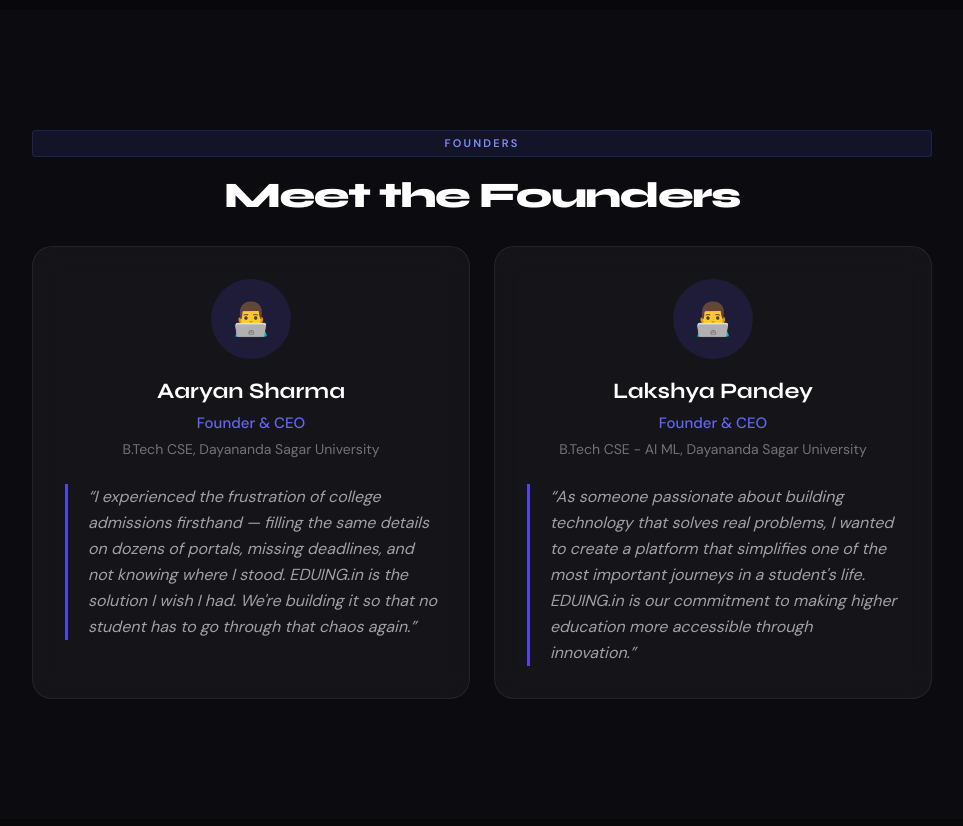
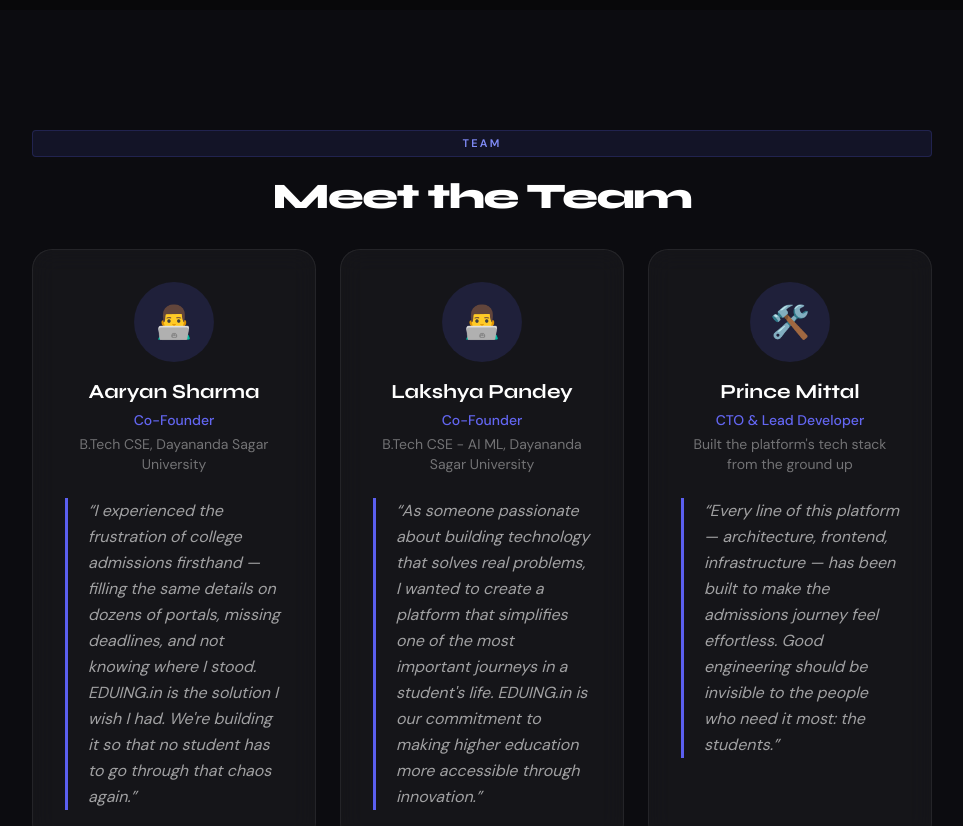
Before and after one commit to ItsMeAaryan/eduing-landing, a Next.js app: page /about in a window 1280 px wide. Shown: the part 1700-2526 px from the top of the page, without its empty margins (158-1121 px from the left). Built offline with nearby package versions, Linux system fonts and the light colour scheme; no server answers.

Commit message:
add team credits: founders and CTO, update About and README

```diff
--- a/app/about/page.tsx
+++ b/app/about/page.tsx
@@ -3,7 +3,7 @@ import AnimatedSection from '@/components/ui/AnimatedSection';
 
 export const metadata: Metadata = {
   title: 'About — EDUING.in',
-  description: 'Learn about EDUING.in, our mission to simplify university admissions across India, and meet our founder Aaryan Sharma.',
+  description: 'Learn about EDUING.in, our mission to simplify university admissions across India, and meet the team behind it.',
   openGraph: {
     title: 'About — EDUING.in',
     description: 'Learn about EDUING.in, our mission to simplify university admissions across India.',
@@ -90,33 +90,20 @@ export default function AboutPage() {
       </section>
 
       {/* Founder */}
-      <section className="section-padding" style={{ background: '#0C0C10' }} id="about-founder">
-        <div className="mx-auto" style={{ maxWidth: '900px' }}>
+      <section className="section-padding bg-[#0C0C10]" id="about-founder">
+        <div className="mx-auto max-w-[900px]">
           <AnimatedSection>
-            <span className="section-label text-center block">FOUNDERS</span>
-            <h2 className="section-title mb-8 text-center" style={{ fontSize: '36px' }}>Meet the Founders</h2>
-            <div className="grid grid-cols-1 md:grid-cols-2 gap-6">
+            <span className="section-label block text-center">TEAM</span>
+            <h2 className="section-title mb-8 text-center text-4xl">Meet the Team</h2>
+            <div className="grid grid-cols-1 gap-6 md:grid-cols-3">
               <div className="mob-card text-center">
-              <div
-                className="w-20 h-20 rounded-full flex items-center justify-center text-[32px] mx-auto mb-4"
-                style={{ background: 'rgba(79,70,229,0.15)' }}
-              >
+                <div className="mx-auto mb-4 flex h-20 w-20 items-center justify-center rounded-full bg-accent/[0.15] text-[32px]" aria-hidden="true">
                   👨‍💻
                 </div>
-              <h3 className="text-[22px] font-bold text-white mb-1">Aaryan Sharma</h3>
-              <p className="text-[15px] font-medium mb-1" style={{ color: '#6366F1' }}>
-                Founder & CEO
-              </p>
-              <p className="text-[14px] mb-6" style={{ color: 'rgba(255,255,255,0.4)' }}>
-                B.Tech CSE, Dayananda Sagar University
-              </p>
-              <blockquote
-                className="text-[16px] leading-relaxed italic text-left pl-5"
-                style={{
-                  color: 'rgba(255,255,255,0.6)',
-                  borderLeft: '3px solid #4F46E5',
-                }}
-              >
+                <h3 className="mb-1 text-xl font-bold text-white">Aaryan Sharma</h3>
+                <p className="mb-1 text-sm font-medium text-accent-light">Co-Founder</p>
+                <p className="mb-6 text-sm text-white/40">B.Tech CSE, Dayananda Sagar University</p>
+                <blockquote className="border-l-[3px] border-accent pl-5 text-left text-base italic leading-relaxed text-white/60">
                   &ldquo;I experienced the frustration of college admissions firsthand —
                   filling the same details on dozens of portals, missing deadlines, and
                   not knowing where I stood. EDUING.in is the solution I wish I had.
@@ -125,30 +112,30 @@ export default function AboutPage() {
               </div>
 
               <div className="mob-card text-center">
-              <div
-                className="w-20 h-20 rounded-full flex items-center justify-center text-[32px] mx-auto mb-4"
-                style={{ background: 'rgba(79,70,229,0.15)' }}
-              >
+                <div className="mx-auto mb-4 flex h-20 w-20 items-center justify-center rounded-full bg-accent/[0.15] text-[32px]" aria-hidden="true">
                   👨‍💻
                 </div>
-              <h3 className="text-[22px] font-bold text-white mb-1">Lakshya Pandey</h3>
-              <p className="text-[15px] font-medium mb-1" style={{ color: '#6366F1' }}>
-                Founder & CEO
-              </p>
-              <p className="text-[14px] mb-6" style={{ color: 'rgba(255,255,255,0.4)' }}>
-                B.Tech CSE - AI ML, Dayananda Sagar University
-              </p>
-              <blockquote
-                className="text-[16px] leading-relaxed italic text-left pl-5"
-                style={{
-                  color: 'rgba(255,255,255,0.6)',
-                  borderLeft: '3px solid #4F46E5',
-                }}
-              >
+                <h3 className="mb-1 text-xl font-bold text-white">Lakshya Pandey</h3>
+                <p className="mb-1 text-sm font-medium text-accent-light">Co-Founder</p>
+                <p className="mb-6 text-sm text-white/40">B.Tech CSE - AI ML, Dayananda Sagar University</p>
+                <blockquote className="border-l-[3px] border-accent pl-5 text-left text-base italic leading-relaxed text-white/60">
                   &ldquo;As someone passionate about building technology that solves real problems, I wanted to create a platform that simplifies one of the most important journeys in a student&apos;s life. EDUING.in is our commitment to making higher education more accessible through innovation.&rdquo;
                 </blockquote>
               </div>
 
+              <div className="mob-card text-center">
+                <div className="mx-auto mb-4 flex h-20 w-20 items-center justify-center rounded-full bg-accent/[0.15] text-[32px]" aria-hidden="true">
+                  🛠️
+                </div>
+                <h3 className="mb-1 text-xl font-bold text-white">Prince Mittal</h3>
+                <p className="mb-1 text-sm font-medium text-accent-light">CTO &amp; Lead Developer</p>
+                <p className="mb-6 text-sm text-white/40">Built the platform&apos;s tech stack from the ground up</p>
+                <blockquote className="border-l-[3px] border-accent pl-5 text-left text-base italic leading-relaxed text-white/60">
+                  &ldquo;Every line of this platform — architecture, frontend, infrastructure — has been built to
+                  make the admissions journey feel effortless. Good engineering should be invisible to the
+                  people who need it most: the students.&rdquo;
+                </blockquote>
+              </div>
             </div>
           </AnimatedSection>
         </div>
--- a/components/Footer.tsx
+++ b/components/Footer.tsx
@@ -42,6 +42,16 @@ export default function Footer() {
 
         <div className="flex flex-col items-center justify-between gap-4 border-t border-white/[0.06] pt-6 md:flex-row">
           <p className="text-[13px] text-white/25">© {new Date().getFullYear()} EDUING.in</p>
+          <p className="text-[13px] text-white/25">
+            Built by{' '}
+            <a
+              href="https://github.com/princemittalr"
+              rel="noopener noreferrer"
+              className="text-white/40 transition-colors hover:text-white"
+            >
+              Prince Mittal
+            </a>
+          </p>
         </div>
       </div>
     </footer>
```
Also changed, not shown: 1 other file (tests, documents, lock files or other folders). Lines whose indentation alone changed are shown as unchanged.
